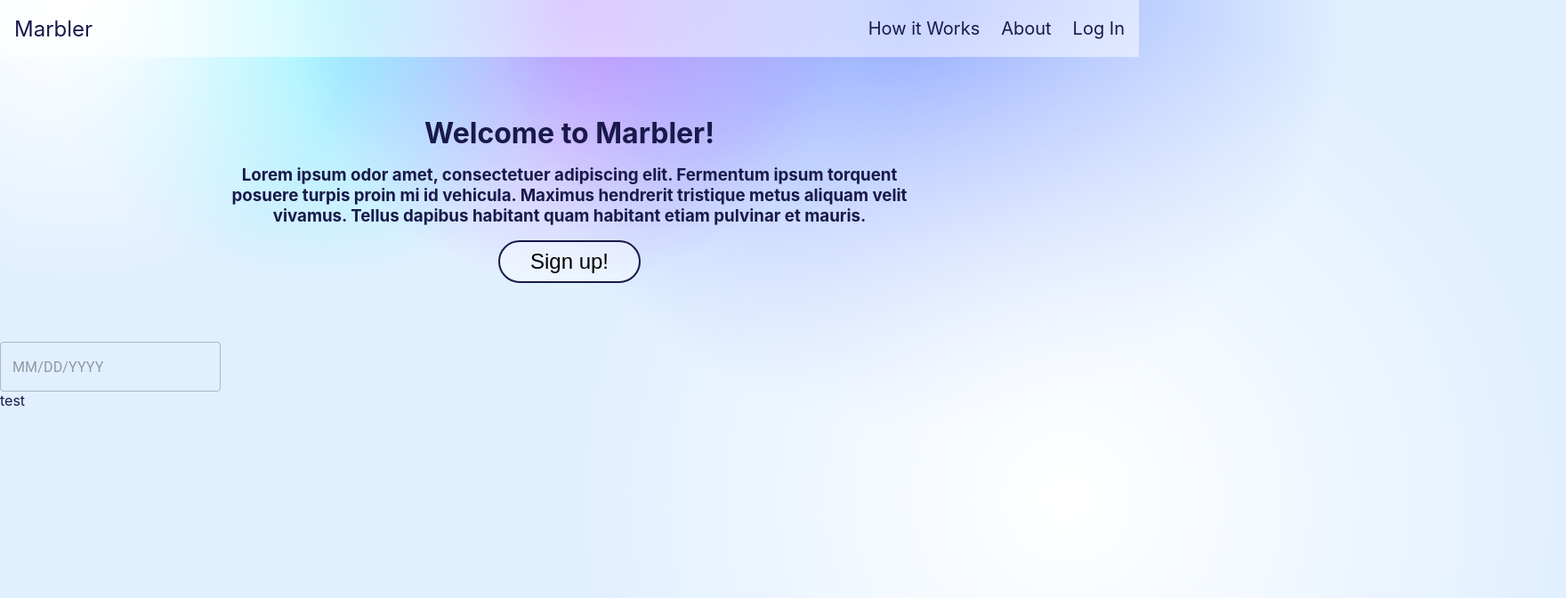
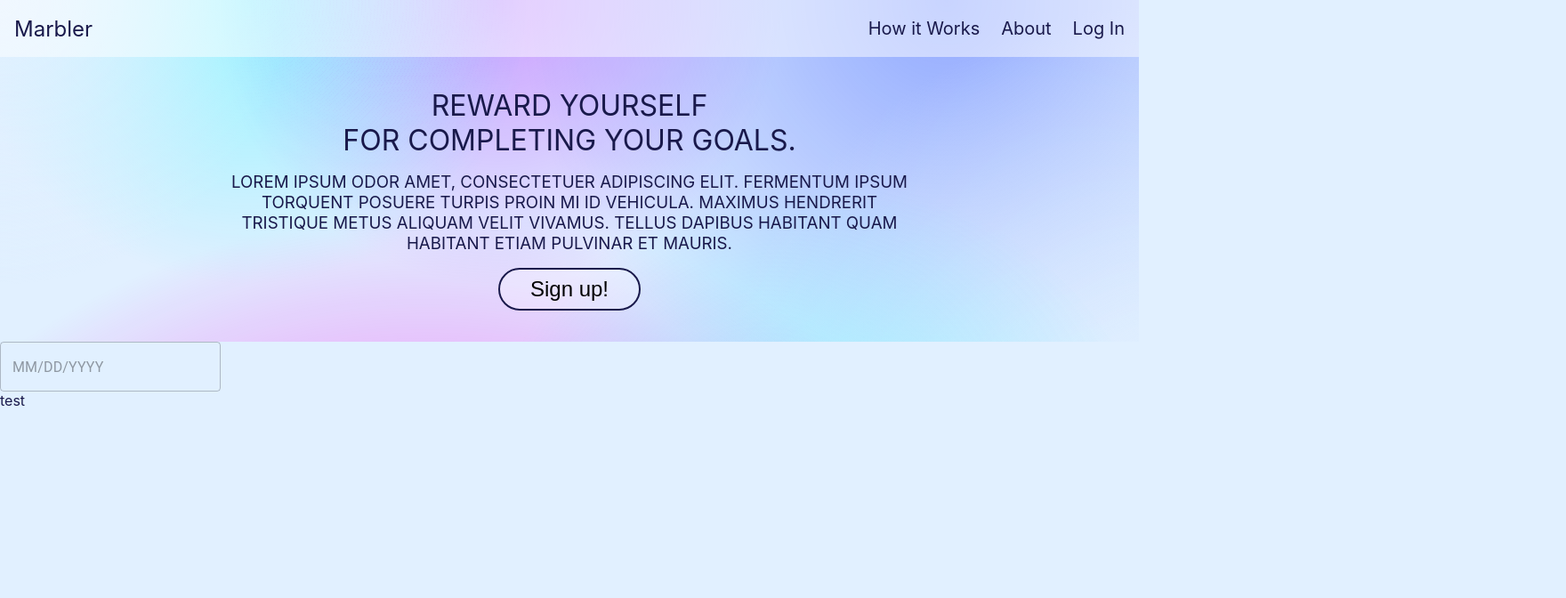
Before and after one commit to evan-baron/goal-calendar-react-app, a React (Create React App) app: page / in a window 1280 px wide. Shown: the top 672 px of the page at 89% size, 1760 px wide, since content can reach past the window. Built offline with nearby package versions, Linux system fonts and the light colour scheme.

Commit message:
messing around with styles

```diff
--- a/src/components/Header/Header.css
+++ b/src/components/Header/Header.css
@@ -1,5 +1,6 @@
 .header {
     box-sizing: border-box;
+    position: relative;
     display: flex;
     flex-direction: column;
     justify-content: center;
@@ -7,13 +8,20 @@
     align-items: center;
     height: 20rem;
     margin: 0;
+    overflow: hidden;
 }
 .hero-text {
+    text-align: center;
+    text-transform: uppercase;
+    font-weight: normal;
+    width: 50%;
     margin: 0;
     padding: 0;
 }
 .hero-description {
     text-align: center;
+    text-transform: uppercase;
+    font-weight: normal;
     width: 60%;
     margin: 0;
     padding: 0;
@@ -25,12 +33,12 @@ button {
     width: 10rem;
     font-size: 1.5rem;
     color: (25, 25, 75);
-    background-color: rgba(255, 255, 255, .4);
+    background-color: rgba(255, 255, 255, .25);
     border: 2px solid rgb(25, 25, 75);
     border-radius: 1.5rem;
 }
 
 button:hover {
-    background-color: rgba(255, 255, 255, .75);
+    background-color: rgba(255, 255, 255, .5);
     cursor: pointer;
 }
--- a/src/components/Header/Header.js
+++ b/src/components/Header/Header.js
@@ -7,7 +7,7 @@ const Header = () => {
     <>
         <HeaderBackground />
         <header className='header'>
-            <h1 className='hero-text'>Welcome to Marbler!</h1>
+            <h1 className='hero-text'>Reward yourself<br></br>for completing your goals.</h1>
             <h3 className='hero-description'>Lorem ipsum odor amet, consectetuer adipiscing elit. Fermentum ipsum torquent posuere turpis proin mi id vehicula. Maximus hendrerit tristique metus aliquam velit vivamus. Tellus dapibus habitant quam habitant etiam pulvinar et mauris.</h3>
             <button>Sign up!</button>
         </header>
--- a/src/components/Header/HeaderBackground.css
+++ b/src/components/Header/HeaderBackground.css
@@ -3,7 +3,10 @@
     position: absolute;
     top: 0;
     left: 50%;
+    height: 24rem;
+    width: 100%;
     transform: translateX(-50%);
+    overflow: hidden;
 }
 
 .header-style-block {
@@ -13,7 +16,7 @@
 .block1 {
     height: 50rem;
     width: 50rem;
-    transform: translate(-85%, -50%);
+    transform: translate(-15%, -50%);
     background: radial-gradient(20rem, rgba(0, 255, 255, .35), transparent);
     mix-blend-mode: color-burn;
 }
@@ -21,7 +24,7 @@
 .block2 {
     height: 50rem;
     width: 50rem;
-    transform: translate(-50%, -50%);
+    transform: translate(20%, -50%);
     background: radial-gradient(20rem, rgba(162, 0, 255, .35), transparent);
     mix-blend-mode: color-burn;
 }
@@ -29,21 +32,35 @@
 .block3 {
     height: 70rem;
     width: 70rem;
-    transform: translate(-15%, -50%);
-    background: radial-gradient(30rem, rgba(0, 38, 255, .35), transparent);
+    transform: translate(45%, -50%);
+    background: radial-gradient(30rem, rgba(0, 38, 255, 0.35), transparent);
     mix-blend-mode: color-burn;
 }
 
 .block4 {
     height: 50rem;
     width: 50rem;
-    transform: translate(-120%, -50%);
-    background: radial-gradient(20rem, rgba(255, 255, 255, 1), transparent);
+    transform: translate(-50%, -50%);
+    background: radial-gradient(20rem, rgba(225, 240, 255, 1), transparent);
 }
 
 .block5 {
     height: 70rem;
     width: 70rem;
-    transform: translate(0%, 0%);
-    background: radial-gradient(35rem, rgb(255, 255, 255), transparent);
+    transform: translate(70%, 0%);
+    background: radial-gradient(35rem, rgb(225, 240, 255), transparent);
 }
+
+.block6 {
+    height: 100rem;
+    width: 100rem;
+    transform: translate(-20%, 15%);
+    background: radial-gradient(50rem, rgb(255, 0, 238), transparent);
+}
+
+.block7 {
+    height: 50rem;
+    width: 50rem;
+    transform: translate(65%, 25%);
+    background: radial-gradient(25rem, rgba(0, 255, 255, .35), transparent);
+}
--- a/src/components/Header/HeaderBackground.js
+++ b/src/components/Header/HeaderBackground.js
@@ -9,6 +9,8 @@ const HeaderBackground = () => {
         <div className='header-style-block block3'></div>
         <div className='header-style-block block4'></div>
         <div className='header-style-block block5'></div>
+        <div className='header-style-block block6'></div>
+        <div className='header-style-block block7'></div>
     </div>
   )
 }
--- a/src/index.css
+++ b/src/index.css
@@ -1,3 +1,7 @@
+* {
+  box-sizing: border-box;
+}
+
 body {
   margin: 0;
   font-family: -apple-system, BlinkMacSystemFont, 'Segoe UI', 'Roboto', 'Oxygen',
```
